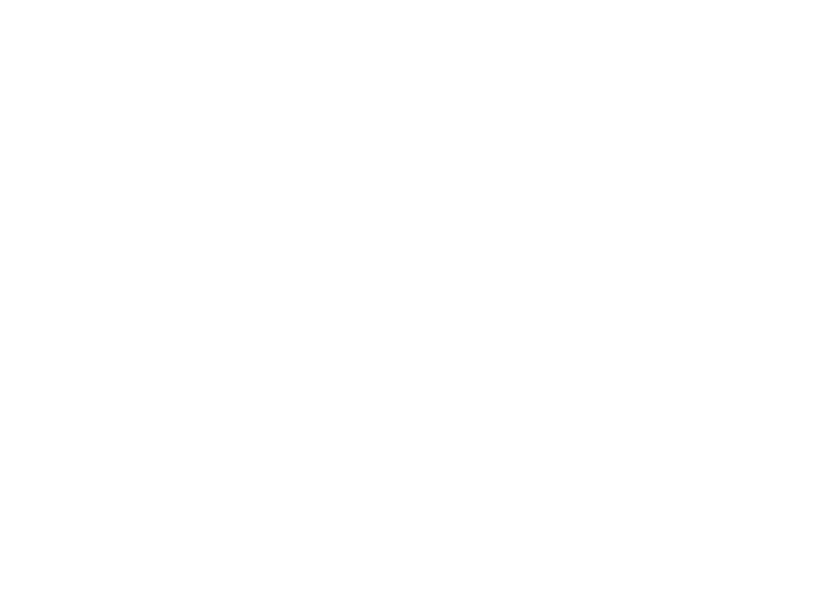
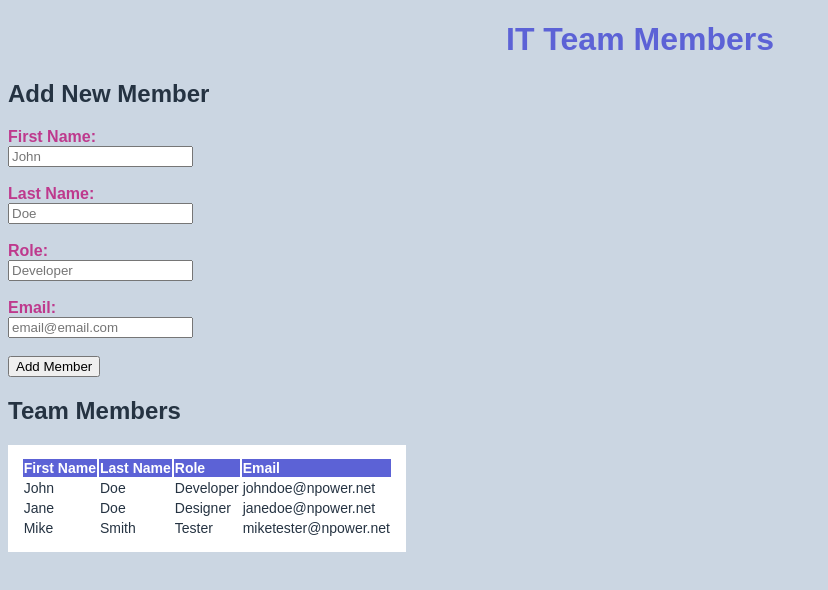
Before and after one commit to adinafarinango/path2tech_html_assignment, a plain HTML site: page index.html in a window 1280 px wide. Shown: the whole page, without its empty margins (0-828 px from the left). Drawn offline with Linux system fonts and the light colour scheme.

Commit message:
final verson

```diff
--- a/index.html
+++ b/index.html
@@ -1,5 +1,6 @@
 <!DOCTYPE html>
 <html lang="en">
+<link rel="stylesheet" href="styles.css">
 <head>
   <meta charset="UTF-8">
   <meta name="viewport" content="width=device-width, initial-scale=1.0">
@@ -7,5 +8,82 @@
 </head>
 <body>
 
+  <div class="container">
+    <h1>IT Team Members</h1>
+
+    <form id="addITTeamMemberForm">
+        <h2>Add New Member</h2>
+        <div>
+            <label for="firstName">First Name:</label> <br>
+            <input type="text" id="firstName" name="firstName" placeholder="John" required>
+        </div>
+
+        <br>
+
+        <div>
+            <label for="lastName">Last Name:</label> <br>
+            <input type="text" id="lastName" name="lastName" placeholder="Doe" >
+        </div>
+
+        <br>
+        <div>
+            <label for="role">Role:</label> <br>
+            <input type="text" id="role" name="role" placeholder="Developer" required>
+        </div>
+        <br>
+
+        <div>
+            <label for="email">Email:</label> <br>
+            <input type="email" id="email" name="email" placeholder="email@email.com" required>
+        </div>
+
+        <br>
+        <div>
+            <input type="submit" value="Add Member">
+        </div>
+    </form>
+
+
+
+    <h2>Team Members </h2>
+    <table>
+      <thead>
+          <tr>
+              <th>First Name</th>
+              <th>Last Name</th>
+              <th>Role</th>
+              <th>Email</th>
+          </tr>
+      </thead>
+      <tbody>
+          <tr>
+              <td>John</td>
+              <td>Doe</td>
+              <td>Developer</td>
+              <td>johndoe@npower.net</td>
+          </tr>
+
+          <tr>
+            <td>Jane</td>
+            <td>Doe</td>
+            <td>Designer</td>
+            <td>janedoe@npower.net</td>
+        </tr>
+
+        <tr>
+          <td>Mike</td>
+          <td>Smith</td>
+          <td>Tester</td>
+          <td>miketester@npower.net</td>
+      </tr>
+
+      </tbody>
+  </table>
+
+
+
+
+</div>
+
 </body>
 </html>
--- /dev/null
+++ b/styles.css
@@ -0,0 +1,40 @@
+body {
+    font-family: Arial;
+    background-color: #cbd6e2;
+}
+
+h1 {
+
+    color: #5c62d6;
+    text-align: center;
+
+}
+
+.container{
+
+    color: #253342;
+}
+
+.container #addITTeamMemberForm p {
+    color: #fff;
+    font-size: 16px;
+}
+
+#addITTeamMemberForm label {
+    font-size: 16px;
+    font-weight: bold;
+    color: #be398d;
+
+
+}
+
+table {
+    background-color: #fff;
+    padding: 1%;
+    font-size: 14px;
+}
+
+th {
+    background-color: #5c62d6;
+    color: #fff;
+    text-align: left; }
```
